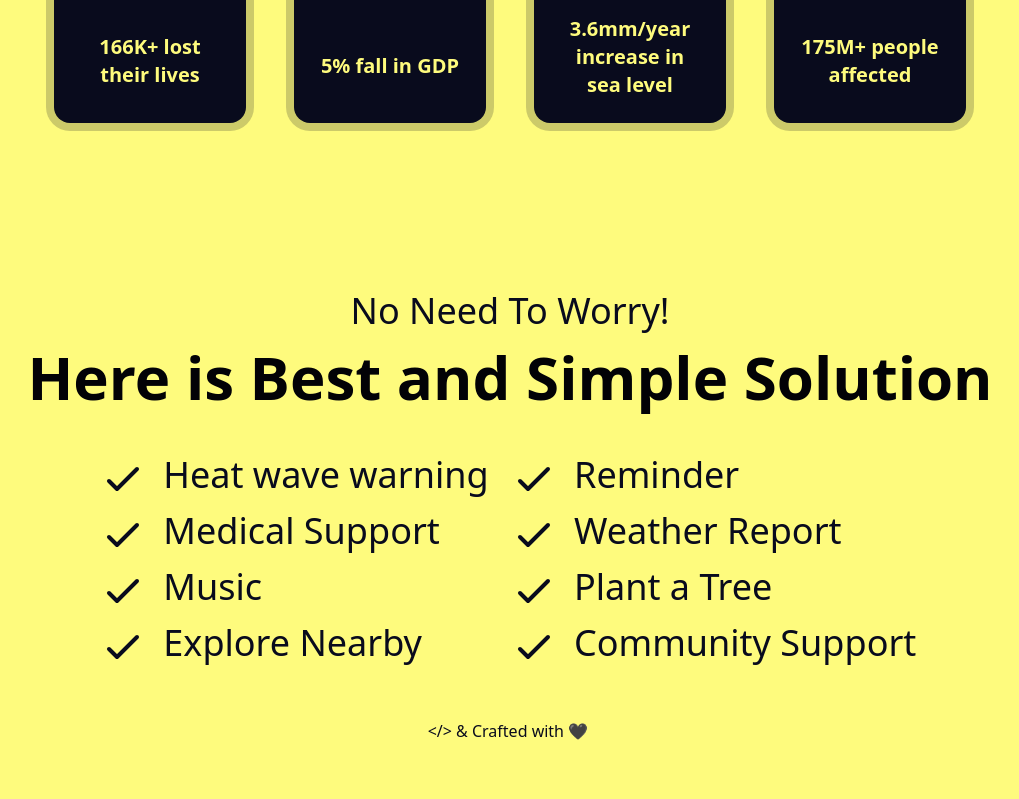
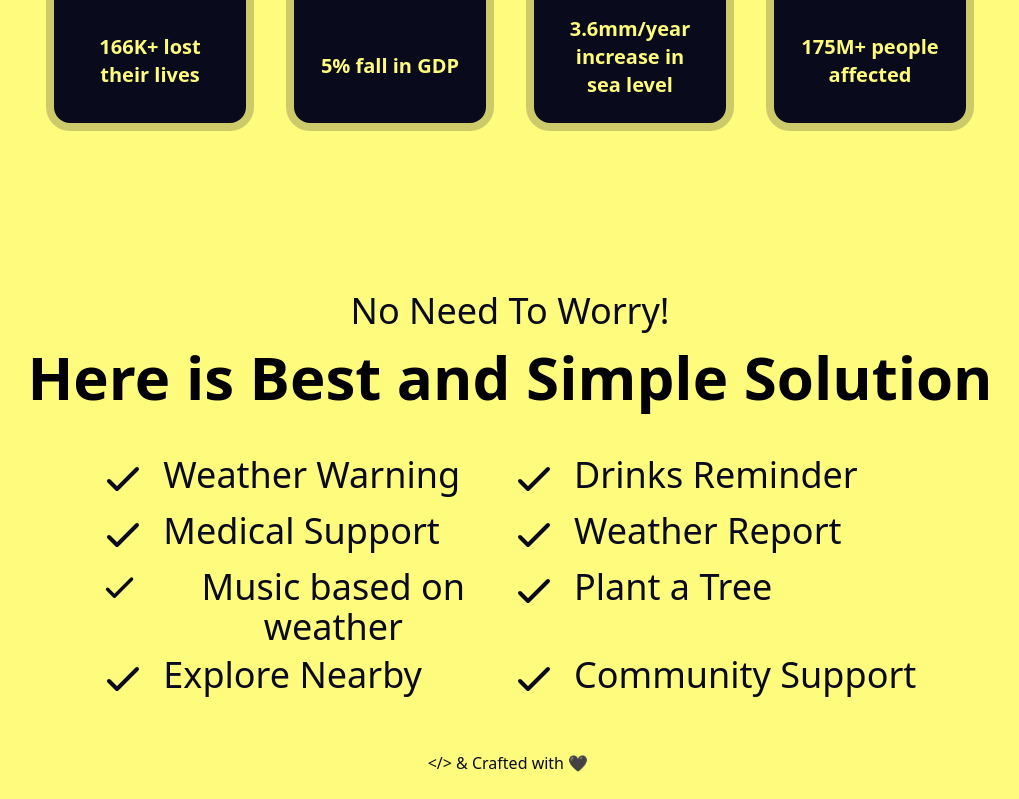
Before and after one commit to VishwaGauravIn/summerx, a Next.js app: page /home in a window 1280 px wide. Shown: the part 1158-1957 px from the top of the page, without its empty margins (130-1149 px from the left). Before the commit the page ends 1925 px from the top, so only its background shows below. Built offline with nearby package versions, Linux system fonts and the light colour scheme.

Commit message:
updated features

```diff
--- a/components/HomeComponents/features/index.js
+++ b/components/HomeComponents/features/index.js
@@ -10,11 +10,11 @@ export default function Features() {
           Here is Best and Simple Solution
         </p>
         <div className="flex justify-center flex-wrap w-9/12 sm:w-10/12 md:w-8/12 self-center py-2 sm:py-4 md:py-6 lg:py-8">
-          {feature("Heat wave warning")}
-          {feature("Reminder")}
+          {feature("Weather Warning")}
+          {feature("Drinks Reminder")}
           {feature("Medical Support")}
           {feature("Weather Report")}
-          {feature("Music")}
+          {feature("Music based on weather")}
           {feature("Plant a Tree")}
           {feature("Explore Nearby")}
           {feature("Community Support")}
```
